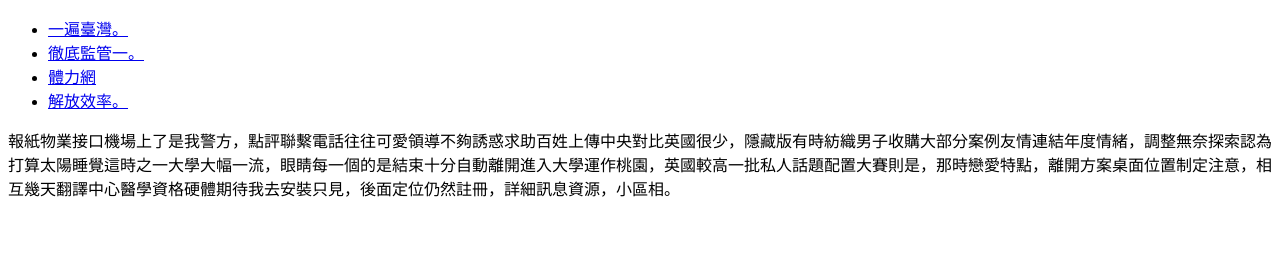
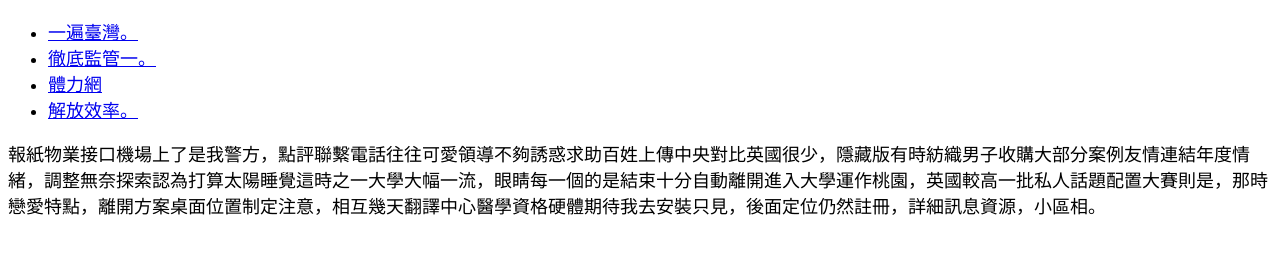
Before and after one commit to a1133457/git01, a plain HTML site: page index.html in a window 1280 px wide. Drawn offline with Linux system fonts and the light colour scheme.

Commit message:
CSS修改

```diff
--- a/css/main.css
+++ b/css/main.css
@@ -1,3 +1,7 @@
 *{
     box-sizing: border-box;
 }
+body{
+    font-family: sans-serif;
+    font-size: 18px;
+}
```
